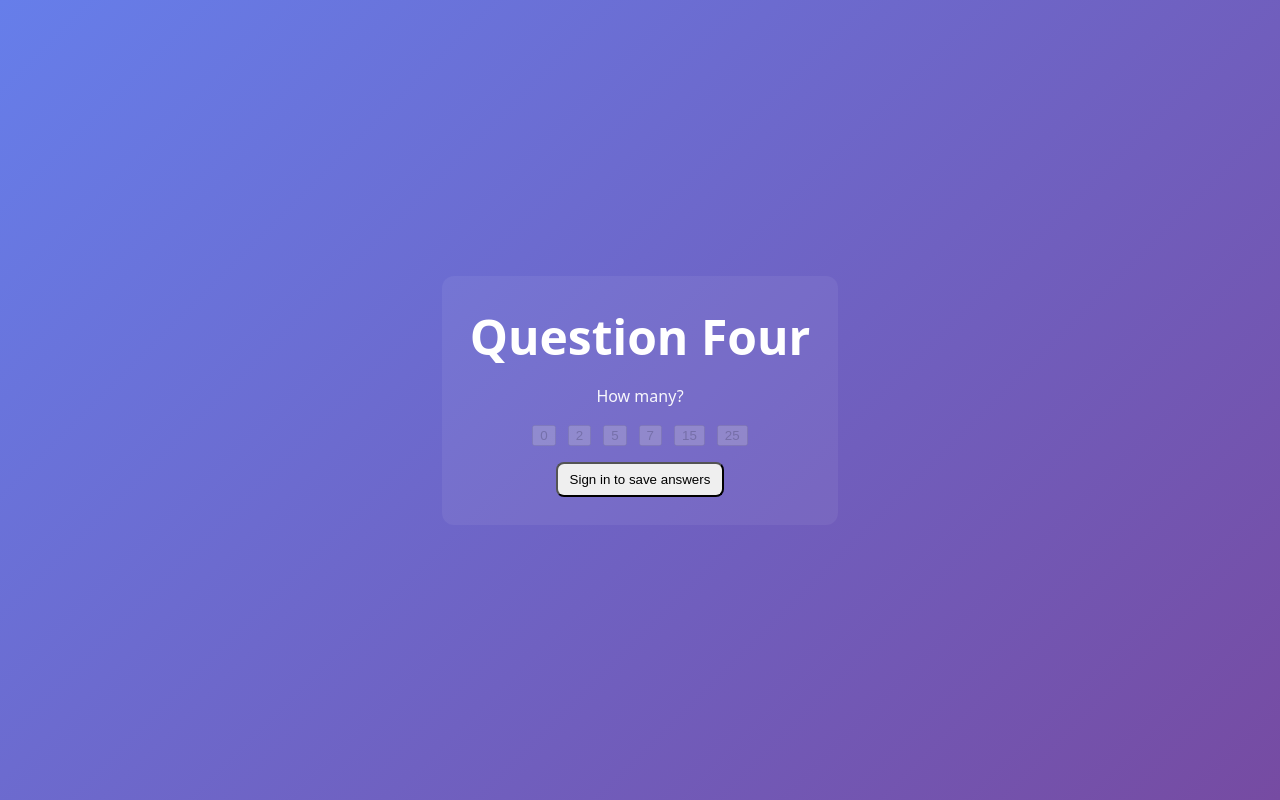
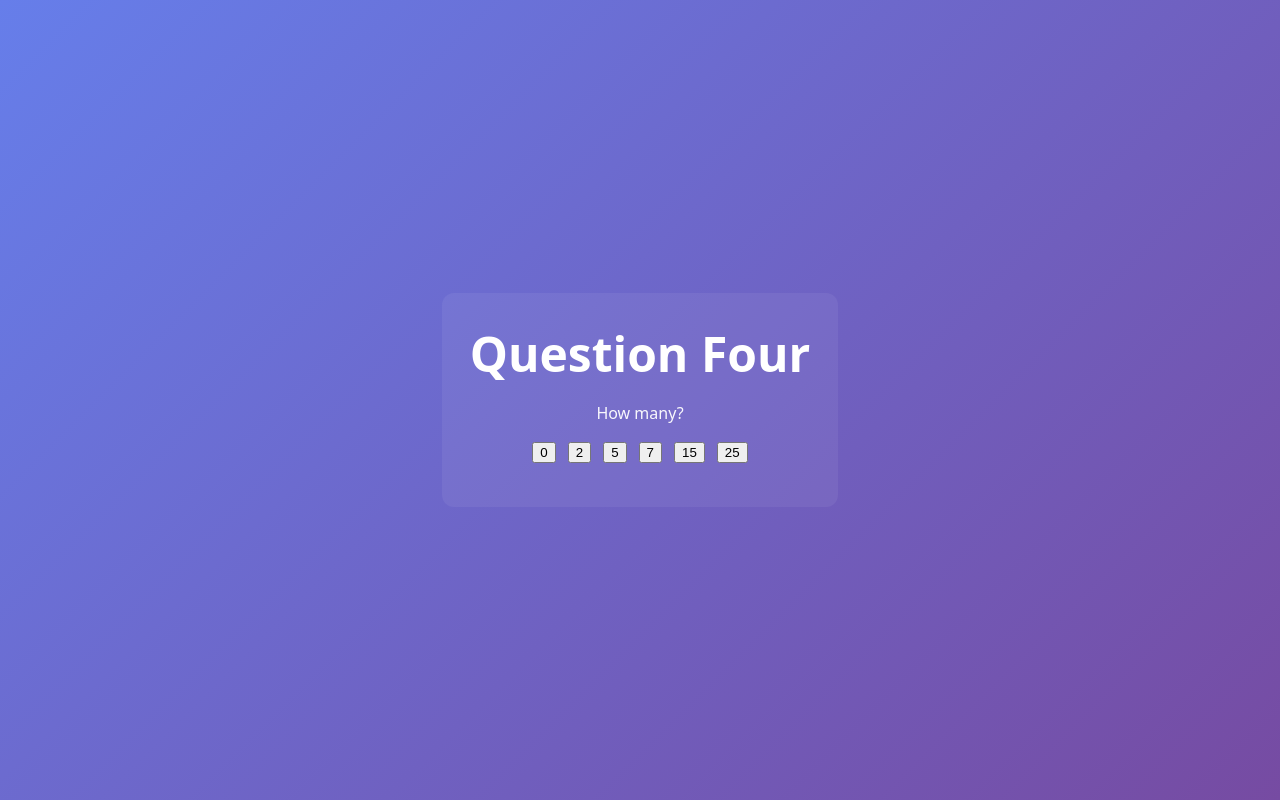
Before and after one commit to lmansf/The-Story-So-Far, a website: page questionfour.html in a window 1280 px wide. Drawn offline with Linux system fonts and the light colour scheme; no server answers.

Commit message:
Centralize auth: redirect unauthenticated users to index before questions; remove per-page sign-in UI

```diff
--- a/questionfour.html
+++ b/questionfour.html
@@ -60,52 +60,8 @@
       document.getElementById('status').textContent = 'Saved. Thanks.';
     }
 
-    // Require sign-in: disable choices until user is signed in
-    function checkAuthAndInit(){
-      const signArea = document.createElement('div');
-      signArea.style.marginTop = '12px';
-      const signBtn = document.createElement('button');
-      signBtn.textContent = 'Sign in to save answers';
-      signBtn.style.padding = '8px 12px';
-      signBtn.style.borderRadius = '8px';
-      signBtn.style.cursor = 'pointer';
-      signArea.appendChild(signBtn);
-      const container = document.querySelector('.card');
-      container.appendChild(signArea);
-
-      function updateState(){
-        try{
-          const user = window.getCurrentUser ? window.getCurrentUser() : null;
-          if (user){
-            signArea.style.display = 'none';
-            setButtonsDisabled(false);
-          } else {
-            signArea.style.display = '';
-            setButtonsDisabled(true);
-          }
-        }catch(e){
-          console.warn('auth check failed', e);
-          signArea.style.display = '';
-          setButtonsDisabled(true);
-        }
-      }
-
-      signBtn.addEventListener('click', async () => {
-        if (!window.promptSignIn) return window.location.href = 'index.html';
-        const res = await window.promptSignIn();
-        if (res && res.ok) updateState();
-      });
-
-      // poll for auth state (onAuthStateChanged runs inside bundle but pages may not have sign UI)
-      const interval = setInterval(()=>{
-        updateState();
-      }, 300);
-      // initial check
-      updateState();
-    }
-
     document.addEventListener('DOMContentLoaded', () => {
-      checkAuthAndInit();
+      // Attach handlers; auth is enforced centrally (users are redirected to index.html when not signed in)
       document.querySelectorAll('.opt').forEach(btn => {
         btn.addEventListener('click', (e) => {
           const v = e.currentTarget.textContent.trim();
```
Also changed, not shown: src/main.js (+10 -0 lines).
